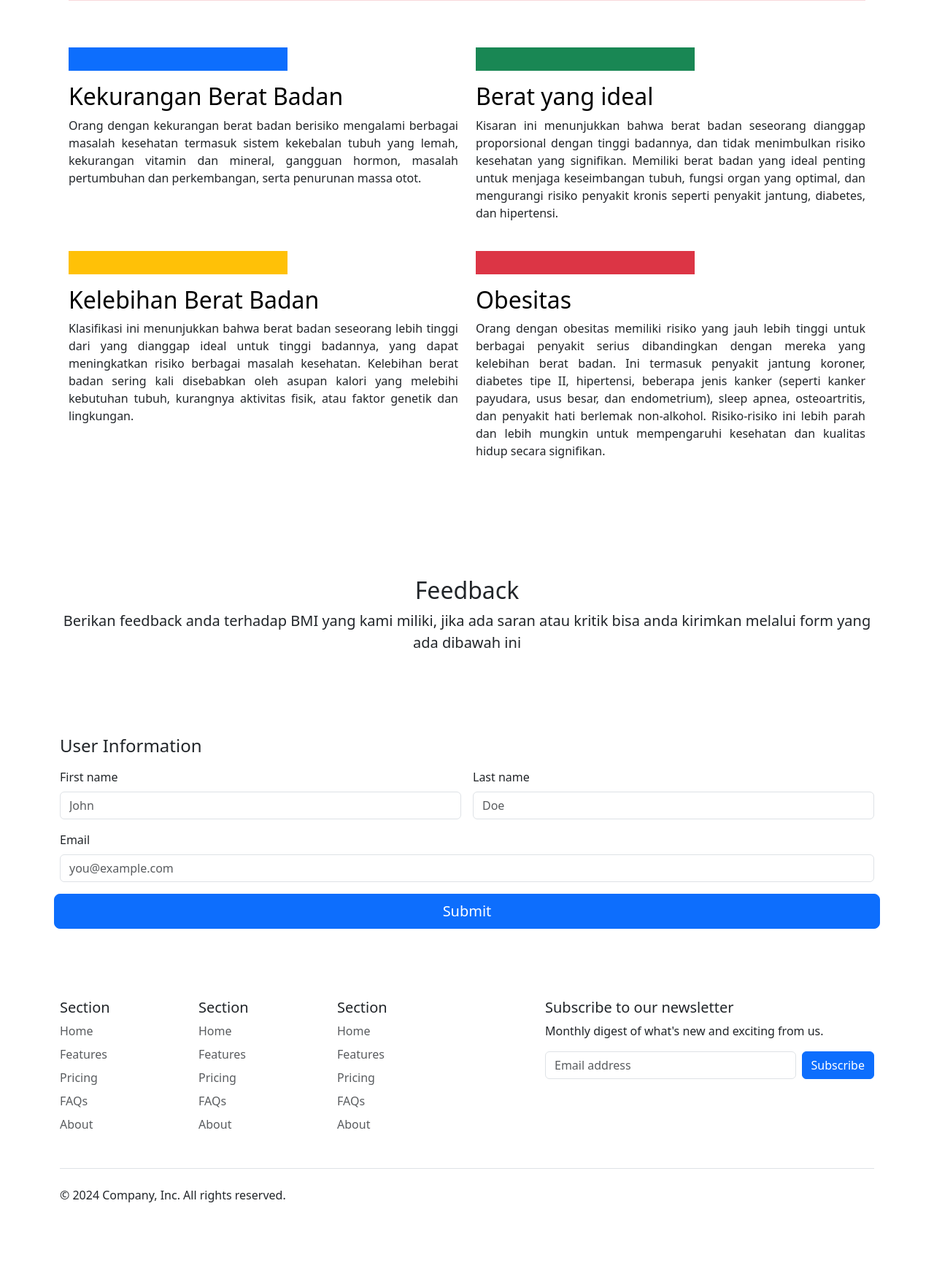
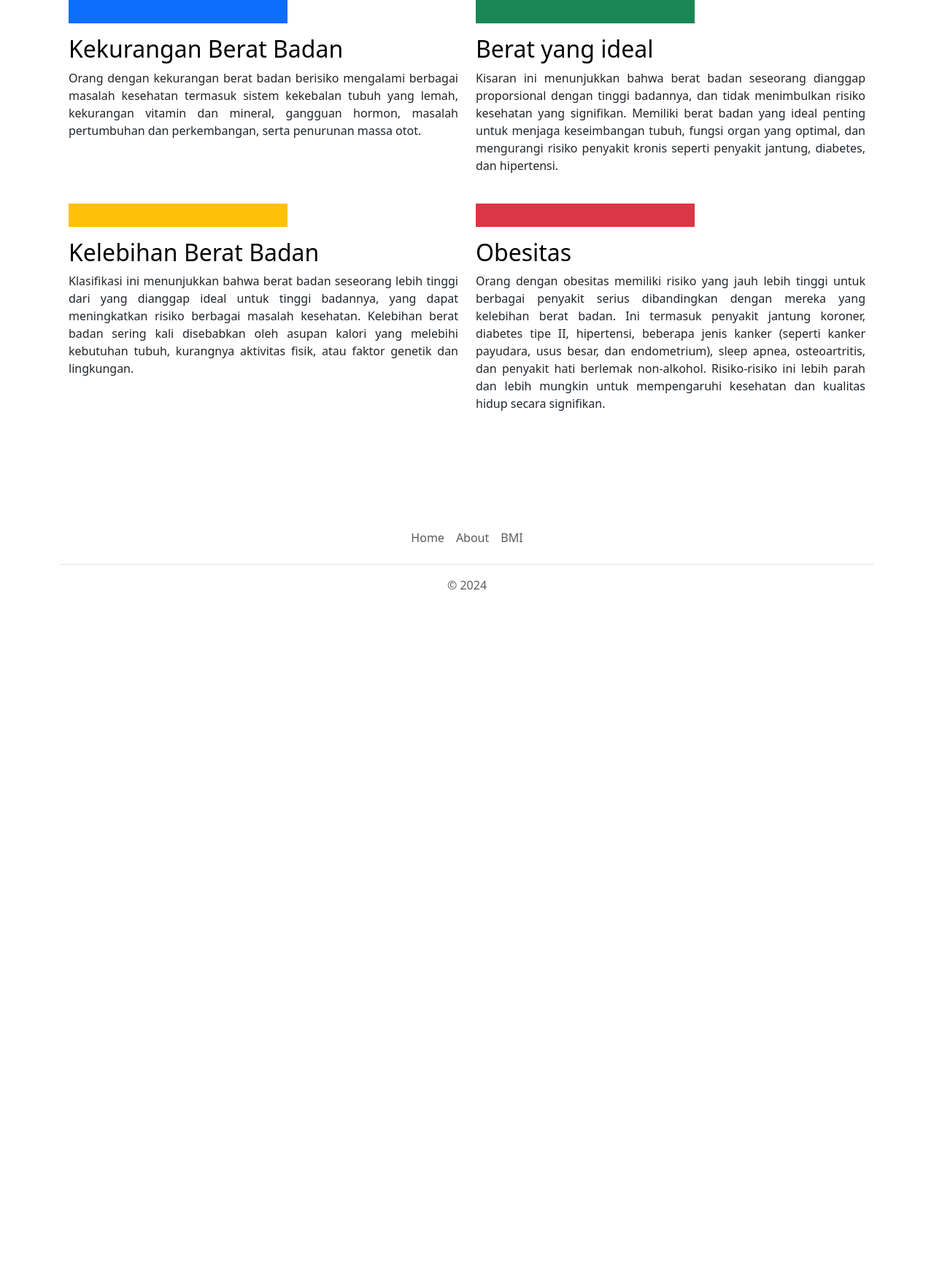
Before and after one commit to HafizRP/zalada-cashier, a Django app: page / in a window 1280 px wide. Shown: the part 3260-5024 px from the top of the page at 73% size. After the commit the page ends 4068 px from the top, so only its background shows below. Run offline with Django 5.2, Linux system fonts and the light colour scheme.

Commit message:
fix feedback

```diff
--- a/main/web/templates/base.html
+++ b/main/web/templates/base.html
@@ -7,6 +7,8 @@
     <title>Body Mass Index - {% block title %}{% endblock title %}</title>
     <link href="https://cdn.jsdelivr.net/npm/bootstrap@5.3.3/dist/css/bootstrap.min.css" rel="stylesheet"
         integrity="sha384-QWTKZyjpPEjISv5WaRU9OFeRpok6YctnYmDr5pNlyT2bRjXh0JMhjY6hW+ALEwIH" crossorigin="anonymous">
+
+    <link rel="icon" href="https://cdn-icons-png.flaticon.com/512/10476/10476452.png" type="image/png">
 
     <style>
         .table-transparent {
--- a/main/web/templates/calculator.html
+++ b/main/web/templates/calculator.html
@@ -23,6 +23,8 @@
             </form>
         </div>
         <div class="col-12 col-sm-6">
+            <!-- <img src="https://cdn-icons-png.flaticon.com/512/10476/10476452.png"
+                class="d-block mx-lg-auto img-fluid my-3" alt="Bootstrap Themes" width="250" height="250" loading="lazy" /> -->
             <div class="progress-stacked" style="height: 1.5rem;">
                 <div class="progress" role="progressbar" aria-label="Segment one" aria-valuenow="15" aria-valuemin="0"
                     aria-valuemax="100" style="width: 25%; height: 100%;">
@@ -56,7 +58,7 @@
     <h4>Tips</h4>
     <ul class="lh-lg">
         {% for tip in tips.tips %}
-            <li>{{tip.tip}}</li>
+        <li>{{tip.tip}}</li>
         {% endfor %}
     </ul>
 </div>
--- a/main/web/templates/index.html
+++ b/main/web/templates/index.html
@@ -7,6 +7,7 @@
     <title>Main</title>
     <link href="https://cdn.jsdelivr.net/npm/bootstrap@5.3.3/dist/css/bootstrap.min.css" rel="stylesheet"
         integrity="sha384-QWTKZyjpPEjISv5WaRU9OFeRpok6YctnYmDr5pNlyT2bRjXh0JMhjY6hW+ALEwIH" crossorigin="anonymous">
+
 
 
     <style>
--- a/main/web/templates/main.html
+++ b/main/web/templates/main.html
@@ -1,10 +1,10 @@
 {% extends 'base.html' %} {% block title %} Home {% endblock title %}
 {% block content %}
-<div class="container py-5">
+<div class="container py-5" id="home">
   <div class="row flex-lg-row-reverse align-items-center g-5 py-5">
     <div class="col-10 col-sm-8 col-lg-6">
       <img
-        src="https://www.coreldraw.com/static/cdgs/images/learn/guide-to-vector-design/how-do-vector-graphics-work/img-01.png"
+        src="https://cdn1-production-images-kly.akamaized.net/HNRlxMMpQLjXtLOHojftoM-zaJk=/1200x675/smart/filters:quality(75):strip_icc():format(webp)/kly-media-production/medias/3601807/original/076920300_1634175165-flat-hand-drawn-dance-fitness-class-illustration_23-2148867249.jpg"
         class="d-block mx-lg-auto img-fluid"
         alt="Bootstrap Themes"
         width="700"
@@ -40,7 +40,7 @@
   </div>
 </div>
 
-<div class="container py-4">
+<div class="container py-4" id="about">
   <div class="p-lg-5 mb-4 bg-body-tertiary rounded-3">
     <div class="container-fluid py-5">
       <h1 class="display-5 fw-bold pb-3">Kenapa BMI Itu penting?</h1>
@@ -162,8 +162,6 @@
       </div>
     </div>
   </div>
-
-  <footer class="pt-3 mt-4 text-body-secondary border-top">© 2024</footer>
 </div>
 
 <div class="container px-4 py-5" id="bmi-information">
@@ -280,7 +278,7 @@
     </div>
   </div>
 </div>
-
+<!--
 <div class="container">
   <main>
     <div class="py-5 text-center">
@@ -324,118 +322,16 @@
       </div>
     </div>
   </main>
-</div>
+</div> -->
 
 <div class="container">
-  <footer class="py-5">
-    <div class="row">
-      <div class="col-6 col-md-2 mb-3">
-        <h5>Section</h5>
-        <ul class="nav flex-column">
-          <li class="nav-item mb-2">
-            <a href="#" class="nav-link p-0 text-body-secondary">Home</a>
-          </li>
-          <li class="nav-item mb-2">
-            <a href="#" class="nav-link p-0 text-body-secondary">Features</a>
-          </li>
-          <li class="nav-item mb-2">
-            <a href="#" class="nav-link p-0 text-body-secondary">Pricing</a>
-          </li>
-          <li class="nav-item mb-2">
-            <a href="#" class="nav-link p-0 text-body-secondary">FAQs</a>
-          </li>
-          <li class="nav-item mb-2">
-            <a href="#" class="nav-link p-0 text-body-secondary">About</a>
-          </li>
-        </ul>
-      </div>
-
-      <div class="col-6 col-md-2 mb-3">
-        <h5>Section</h5>
-        <ul class="nav flex-column">
-          <li class="nav-item mb-2">
-            <a href="#" class="nav-link p-0 text-body-secondary">Home</a>
-          </li>
-          <li class="nav-item mb-2">
-            <a href="#" class="nav-link p-0 text-body-secondary">Features</a>
-          </li>
-          <li class="nav-item mb-2">
-            <a href="#" class="nav-link p-0 text-body-secondary">Pricing</a>
-          </li>
-          <li class="nav-item mb-2">
-            <a href="#" class="nav-link p-0 text-body-secondary">FAQs</a>
-          </li>
-          <li class="nav-item mb-2">
-            <a href="#" class="nav-link p-0 text-body-secondary">About</a>
-          </li>
-        </ul>
-      </div>
-
-      <div class="col-6 col-md-2 mb-3">
-        <h5>Section</h5>
-        <ul class="nav flex-column">
-          <li class="nav-item mb-2">
-            <a href="#" class="nav-link p-0 text-body-secondary">Home</a>
-          </li>
-          <li class="nav-item mb-2">
-            <a href="#" class="nav-link p-0 text-body-secondary">Features</a>
-          </li>
-          <li class="nav-item mb-2">
-            <a href="#" class="nav-link p-0 text-body-secondary">Pricing</a>
-          </li>
-          <li class="nav-item mb-2">
-            <a href="#" class="nav-link p-0 text-body-secondary">FAQs</a>
-          </li>
-          <li class="nav-item mb-2">
-            <a href="#" class="nav-link p-0 text-body-secondary">About</a>
-          </li>
-        </ul>
-      </div>
-
-      <div class="col-md-5 offset-md-1 mb-3">
-        <form>
-          <h5>Subscribe to our newsletter</h5>
-          <p>Monthly digest of what's new and exciting from us.</p>
-          <div class="d-flex flex-column flex-sm-row w-100 gap-2">
-            <label for="newsletter1" class="visually-hidden"
-              >Email address</label
-            >
-            <input
-              id="newsletter1"
-              type="text"
-              class="form-control"
-              placeholder="Email address"
-            />
-            <button class="btn btn-primary" type="button">Subscribe</button>
-          </div>
-        </form>
-      </div>
-    </div>
-
-    <div
-      class="d-flex flex-column flex-sm-row justify-content-between py-4 my-4 border-top">
-      <p>© 2024 Company, Inc. All rights reserved.</p>
-      <ul class="list-unstyled d-flex">
-        <li class="ms-3">
-          <a class="link-body-emphasis" href="#"
-            ><svg class="bi" width="24" height="24">
-              <use xlink:href="#twitter"></use></svg></a>
-        </li>
-        <li class="ms-3">
-          <a class="link-body-emphasis" href="#"
-            ><svg class="bi" width="24" height="24">
-              <use xlink:href="#instagram"></use>
-            </svg>
-          </a>
-        </li>
-        <li class="ms-3">
-          <a class="link-body-emphasis" href="#">
-            <svg class="bi" width="24" height="24">
-              <use xlink:href="#facebook"></use></svg>
-            </a>
-        </li>
-      </ul>
-    </div>
+  <footer class="py-3 my-4">
+    <ul class="nav justify-content-center border-bottom pb-3 mb-3">
+      <li class="nav-item"><a href="#home" class="nav-link px-2 text-body-secondary">Home</a></li>
+      <li class="nav-item"><a href="#about" class="nav-link px-2 text-body-secondary">About</a></li>
+      <li class="nav-item"><a href="#bmi-information" class="nav-link px-2 text-body-secondary">BMI</a></li>
+    </ul>
+    <p class="text-center text-body-secondary">© 2024 </p>
   </footer>
 </div>
 
```
Also changed, not shown: static/icon.png (added).
